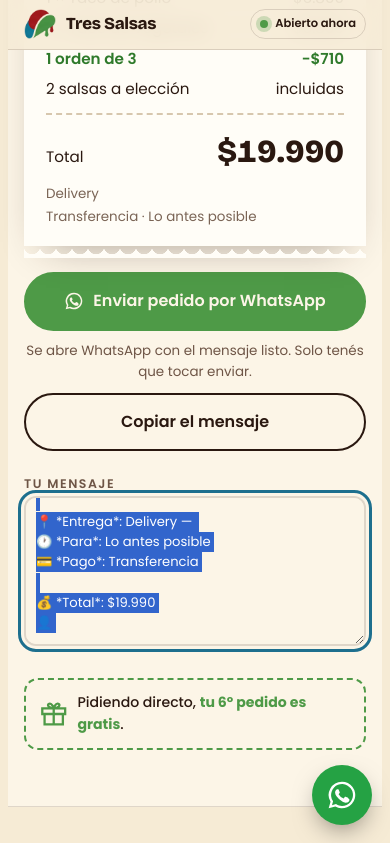
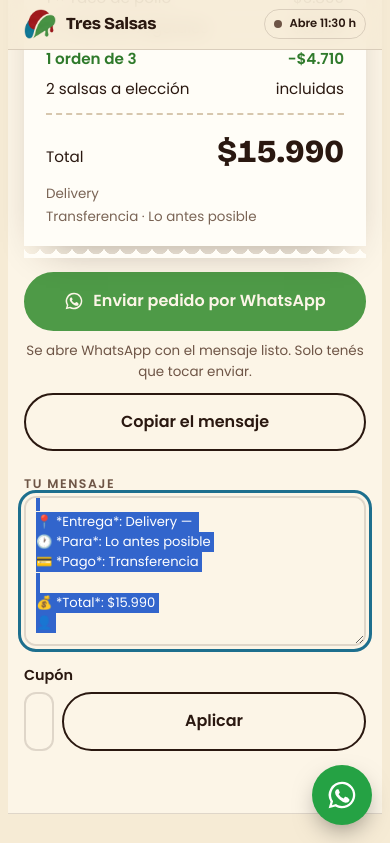
Before and after one commit to mef760/tressalsas-web, a plain HTML site: page index.html in a window 390 px wide. Both pictures are taken after a click on the button "Copiar el mensaje". Shown: the part 9889-10732 px from the top of the page. Drawn offline with nearby package versions, Linux system fonts and the light colour scheme.

Commit message:
Update hours pricing and add coupon discount

```diff
--- a/index.html
+++ b/index.html
@@ -240,8 +240,6 @@
 .ticket-acciones .btn{width:100%;padding:15px}
 .ticket-acciones .aviso{font-size:.84rem;color:var(--tinta-2);text-align:center}
 .ticket-acciones .error{color:var(--rojo);font-weight:600;font-size:.9rem;text-align:center}
-.sexto{margin-top:14px;padding:12px 14px;border-radius:14px;border:2px dashed var(--verde);font-size:.88rem;font-weight:500;display:flex;gap:10px;align-items:center}
-.sexto b{color:var(--verde)}
 .copia{margin-top:10px}
 .copia textarea{width:100%;min-height:150px;border-radius:12px;border:2px solid var(--linea);background:var(--papel);padding:10px;font-size:.82rem}
 
@@ -317,12 +315,12 @@
         <a class="btn" href="#menu">Ver el menú</a>
         <a class="btn js-py" href="#" target="_blank" rel="noopener">Pedir en PedidosYa</a>
       </div>
-      <p class="horario">Lunes a domingo, de 11 a 22 h · <a class="js-ig" href="#" target="_blank" rel="noopener">@tressalsas.ok</a></p>
+      <p class="horario">Martes a domingo, de 11:30 a 22:30 h · <a class="js-ig" href="#" target="_blank" rel="noopener">@tressalsas.ok</a></p>
     </div>
     <div class="hero-foto">
       <div class="gotas" aria-hidden="true"><span></span><span></span><span></span></div>
       <div class="marco"><img src="assets/tres.webp" alt="Tacos de osobuco, pollo y vegetales con salsa roja, verde y mayonesa de ajo"></div>
-      <div class="sello">Orden de 3<b class="js-p-orden">$19.990</b></div>
+      <div class="sello">Orden de 3<b class="js-p-orden">$15.990</b></div>
     </div>
   </div>
 </section>
@@ -390,7 +388,7 @@
         <h3>Orden de 3 tacos</h3>
         <p>Elegí 3 y combinalos. Incluye 2 salsas.</p>
       </div>
-      <span class="precio num js-p-orden">$19.990</span>
+      <span class="precio num js-p-orden">$15.990</span>
       <a class="btn" href="#pedir">Armar mi orden</a>
     </div>
     <div class="salsas rv">
@@ -458,7 +456,7 @@
           <p class="aviso">Se abre WhatsApp con el mensaje listo. Solo tenés que tocar enviar.</p>
           <button class="btn" type="button" id="copiar">Copiar el mensaje</button>
           <div class="copia" id="copia" hidden><label class="eyebrow" for="f-copia">Tu mensaje</label><textarea id="f-copia" readonly></textarea></div>
-          <div class="sexto js-sexto"><svg width="28" height="28" viewBox="0 0 24 24" fill="none" stroke="var(--verde)" stroke-width="2" stroke-linecap="round" aria-hidden="true"><path d="M20 12v9H4v-9M2 7h20v5H2zM12 21V7M12 7S10.5 2 8 3s0 4 4 4ZM12 7s1.5-5 4-4-0 4-4 4Z"/></svg><span>Pidiendo directo, <b>tu 6º pedido es gratis</b>.</span></div>
+          <div class="campo full"><label for="f-cupon">Cupón</label><div style="display:flex;gap:8px"><input id="f-cupon" name="cupon" autocomplete="off" placeholder="Ingresá tu cupón" style="flex:1"><button class="btn" id="aplicar-cupon" type="button">Aplicar</button></div><span id="estado-cupon" aria-live="polite"></span></div>
         </div>
       </aside>
     </form>
@@ -483,9 +481,9 @@
       </div>
       <div class="canal rv">
         <h3>Horario</h3>
-        <p class="hora-grande num">11 – 22 h</p>
+        <p class="hora-grande num">11:30 – 22:30 h</p>
         <div class="dias" id="dias"><span>L</span><span>M</span><span>M</span><span>J</span><span>V</span><span>S</span><span>D</span></div>
-        <p>Todos los días. Seguinos en <a class="js-ig" href="#" target="_blank" rel="noopener">@tressalsas.ok</a></p>
+        <p>De martes a domingo · lunes cerrado. Seguinos en <a class="js-ig" href="#" target="_blank" rel="noopener">@tressalsas.ok</a></p>
       </div>
     </div>
   </div>
@@ -512,11 +510,11 @@
   whatsappVisible: "+54 9 11 7063-7299", // cómo se muestra en la web
   pedidosya: "https://www.pedidosya.com.ar/restaurantes/buenos-aires/tres-salsas-dcb6e0bc-b6e6-4aee-a175-fcf43838454d-menu", // link directo al local en PedidosYa
   instagram: "https://www.instagram.com/tressalsas.ok/",
-  horario: { abre: 11, cierra: 22, zona: "America/Argentina/Buenos_Aires" },
+  horario: { abre: 11.5, cierra: 22.5, diasAbiertos: [0,2,3,4,5,6], zona: "America/Argentina/Buenos_Aires" },
   // mismos precios que en PedidosYa
-  precioOrden3: 19990,   // Trío clásico
+  precioOrden3: 15990,   // Trío clásico
   precioSalsaExtra: 1900,
-  mostrarSextoGratis: true,
+  cupon: { codigo: "TACO20", porcentaje: 20 },
   tacos: [
     { id:"osobuco",   nombre:"Osobuco",   precio:7100,   color:"#A8262B", img:"assets/osobuco.webp",
       desc:"Osobuco braseado lento y desmechado, con morrones y cebolla salteados. Perejil fresco.",
@@ -550,7 +548,6 @@
 $$(".js-p-orden").forEach(e => e.textContent = fmt(CONFIG.precioOrden3));
 $$(".js-p-salsa").forEach(e => e.textContent = fmt(CONFIG.precioSalsaExtra));
 $("#wa-num").textContent = CONFIG.whatsappVisible;
-if (!CONFIG.mostrarSextoGratis) $$(".js-sexto").forEach(e => e.hidden = true);
 
 /* ---------- abierto / cerrado ---------- */
 (function estado(){
@@ -561,10 +558,12 @@
     h = Number(parts.find(p=>p.type==="hour").value) % 24;
     dow = ["Sun","Mon","Tue","Wed","Thu","Fri","Sat"].indexOf(parts.find(p=>p.type==="weekday").value);
   } catch(e){ h = now.getHours(); }
-  const abierto = h >= CONFIG.horario.abre && h < CONFIG.horario.cierra;
+  const minuto = h*60 + Number(new Intl.DateTimeFormat("en-US",{timeZone:CONFIG.horario.zona,minute:"numeric"}).format(now));
+  const abreMin = CONFIG.horario.abre*60, cierraMin = CONFIG.horario.cierra*60;
+  const abierto = CONFIG.horario.diasAbiertos.includes(dow) && minuto >= abreMin && minuto < cierraMin;
   const el = $("#estado");
   el.classList.toggle("abierto", abierto);
-  el.lastElementChild.textContent = innerWidth<420 ? (abierto ? `Abierto ahora` : `Abre ${CONFIG.horario.abre} h`) : (abierto ? `Abierto · hasta las ${CONFIG.horario.cierra} h` : `Cerrado · abrimos a las ${CONFIG.horario.abre} h`);
+  el.lastElementChild.textContent = innerWidth<420 ? (abierto ? `Abierto ahora` : `Abre 11:30 h`) : (abierto ? `Abierto · hasta las 22:30 h` : `Cerrado · abrimos a las 11:30 h`);
   const idx = (dow + 6) % 7; // lunes = 0
   const d = $$("#dias span")[idx]; if (d) d.classList.add("hoy");
 })();
@@ -706,6 +705,7 @@
 
 /* ---------- armador de pedido ---------- */
 const estadoPedido = { bandeja: [], salsas: {roja:0, verde:0, mayo:0} };
+let cuponAplicado = false;
 let ultimoAgregado = -1;
 $("#selector").innerHTML = CONFIG.tacos.map(t=>`
   <div class="opcion c-${t.id}" data-op="${t.id}">
@@ -742,7 +742,9 @@
   const precios = estadoPedido.bandeja.map(id => CONFIG.tacos.find(x=>x.id===id).precio).sort((a,b)=>b-a);
   const sinDesc = precios.reduce((a,b)=>a+b,0);
   const subtotalTacos = ordenes*CONFIG.precioOrden3 + precios.slice(ordenes*3).reduce((a,b)=>a+b,0);
-  return { n, ordenes, sueltos, salsasN, subtotalTacos, ahorro: sinDesc - subtotalTacos, total: subtotalTacos + salsasN*CONFIG.precioSalsaExtra };
+  const subtotal = subtotalTacos + salsasN*CONFIG.precioSalsaExtra;
+  const descuentoCupon = cuponAplicado ? Math.round(subtotal*CONFIG.cupon.porcentaje/100) : 0;
+  return { n, ordenes, sueltos, salsasN, subtotalTacos, ahorro: sinDesc - subtotalTacos, subtotal, descuentoCupon, total: subtotal-descuentoCupon };
 }
 function conteo(){ const c = {}; CONFIG.tacos.forEach(t=>c[t.id]=0); estadoPedido.bandeja.forEach(id=>c[id]++); return c; }
 
@@ -772,6 +774,7 @@
   if (k.ahorro) L.push(`<li class="ahorro"><span>${k.ordenes} orden${k.ordenes>1?"es":""} de 3</span><span>−${fmt(k.ahorro)}</span></li>`);
   if (k.n) L.push(`<li><span>2 salsas a elección</span><span>incluidas</span></li>`);
   CONFIG.salsas.forEach(s=>{ const q = estadoPedido.salsas[s.id]; if (q) L.push(`<li><span>${q} × Salsa ${s.nombre.toLowerCase()} extra</span><span>${fmt(q*CONFIG.precioSalsaExtra)}</span></li>`); });
+  if(k.descuentoCupon) L.push(`<li class="ahorro"><span>Cupón ${CONFIG.cupon.codigo} (${CONFIG.cupon.porcentaje}%)</span><span>−${fmt(k.descuentoCupon)}</span></li>`);
   $("#t-lineas").innerHTML = L.length ? L.join("") : `<li class="vacio">Todavía no sumaste tacos</li>`;
   $("#t-total").textContent = fmt(k.total);
   const f = datos();
@@ -785,7 +788,7 @@
 }
 // horarios
 (function(){ const s = $("#f-hora"); const op = ["Lo antes posible"];
-  for (let h=CONFIG.horario.abre; h<CONFIG.horario.cierra; h++){ op.push(`${h}:00 h`); op.push(`${h}:30 h`); }
+  for(let m=11*60+30;m<=22*60+30;m+=30) op.push(`${String(Math.floor(m/60)).padStart(2,"0")}:${String(m%60).padStart(2,"0")} h`);
   s.innerHTML = op.map(o=>`<option>${o}</option>`).join(""); })();
 
 function mensaje(){
@@ -800,6 +803,7 @@
   lineas.push(`🕐 *Para*: ${f.hora}`);
   lineas.push(`💳 *Pago*: ${f.pago}`);
   if (f.notas) lineas.push(`📝 *Notas*: ${f.notas}`);
+  if(k.descuentoCupon) lineas.push(`🎟️ *Cupón ${CONFIG.cupon.codigo} (${CONFIG.cupon.porcentaje}%)*: −${fmt(k.descuentoCupon)}`);
   lineas.push("", `💰 *Total*: ${fmt(k.total)}`, `👤 ${f.nombre}`);
   return lineas.join("\n");
 }
@@ -814,6 +818,16 @@
   else err.hidden = true;
   return ok;
 }
+$("#aplicar-cupon").addEventListener("click",()=>{
+  const ingresado=$("#f-cupon").value.trim().toUpperCase();
+  cuponAplicado=ingresado===CONFIG.cupon.codigo;
+  const estado=$("#estado-cupon");
+  estado.textContent=cuponAplicado?`Cupón aplicado: ${CONFIG.cupon.porcentaje}% de descuento.`:(ingresado?"Cupón no válido.":"Ingresá un cupón.");
+  estado.style.color=cuponAplicado?"#2F7A2B":"var(--rojo)";
+  actualizar();
+});
+$("#f-cupon").addEventListener("keydown",e=>{if(e.key==="Enter"){e.preventDefault();$("#aplicar-cupon").click();}});
+$("#f-cupon").addEventListener("input",()=>{if(cuponAplicado){cuponAplicado=false;$("#estado-cupon").textContent="";actualizar();}});
 $("#form-pedido").addEventListener("submit", e=>{
   e.preventDefault();
   if (!validar()){ const first = !calcular().n ? $("#selector") : $(".invalido input"); first && first.scrollIntoView({behavior: reduce?"auto":"smooth", block:"center"}); return; }
```
